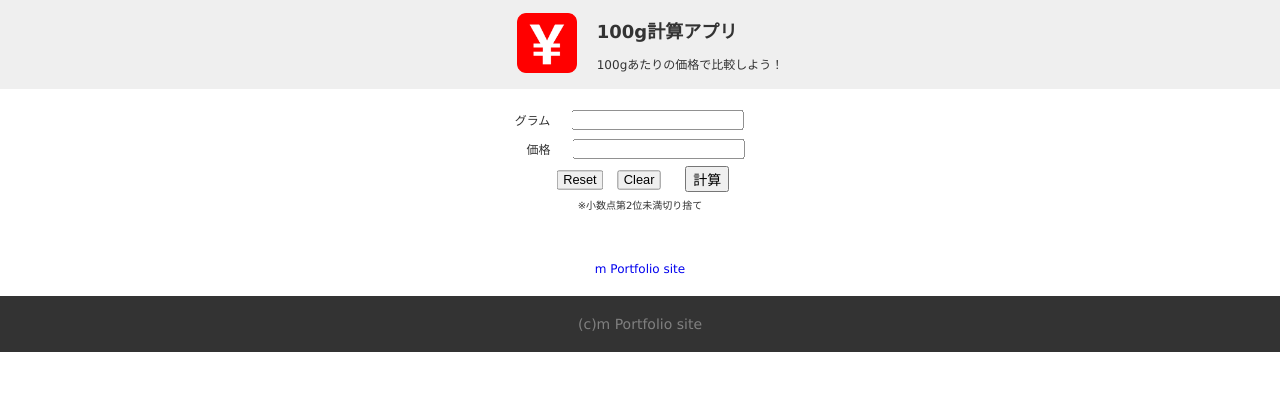
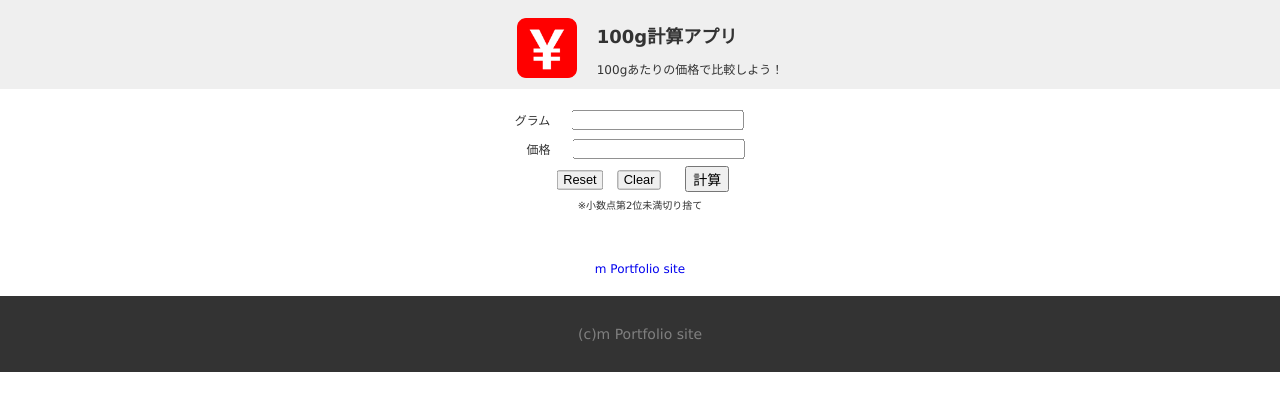
Before and after one commit to mochapon/compare, a plain HTML site: page index.html in a window 1280 px wide. Drawn offline with Linux system fonts and the light colour scheme.

Commit message:
Add files via upload

```diff
--- a/css/style.css
+++ b/css/style.css
@@ -14,8 +14,7 @@ header {
   display: flex;
   justify-content: center; /* flexボックス内の配置 */
   align-items: center;
-  padding-top: 5px;
-  padding-bottom: 5px;
+  padding-top: 10px;
 }
 
 .icon img {
@@ -95,7 +94,7 @@ a {
 
 /* footer */
 footer {
-  padding: 20px 0px;
+  padding: 30px 0px;
   text-align: center;
   font-size: 14px;
   background-color: #333;
```
